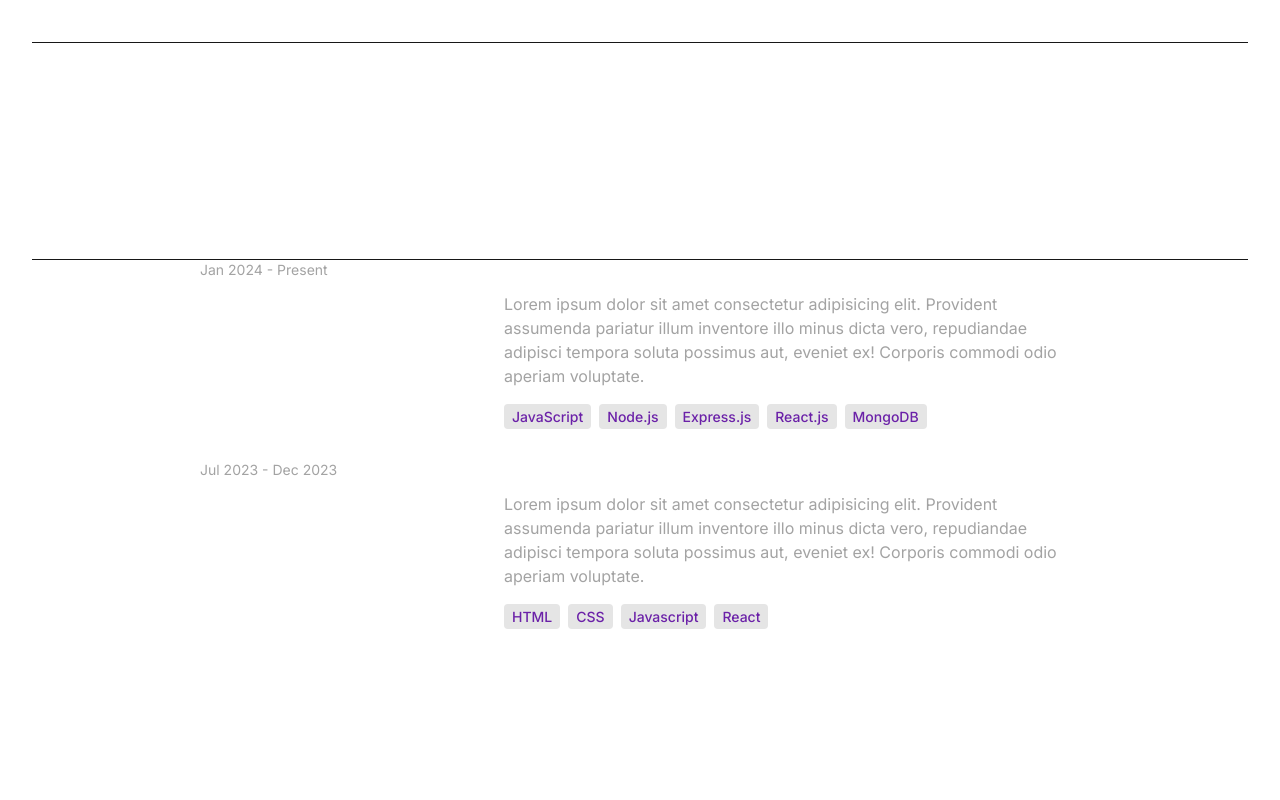
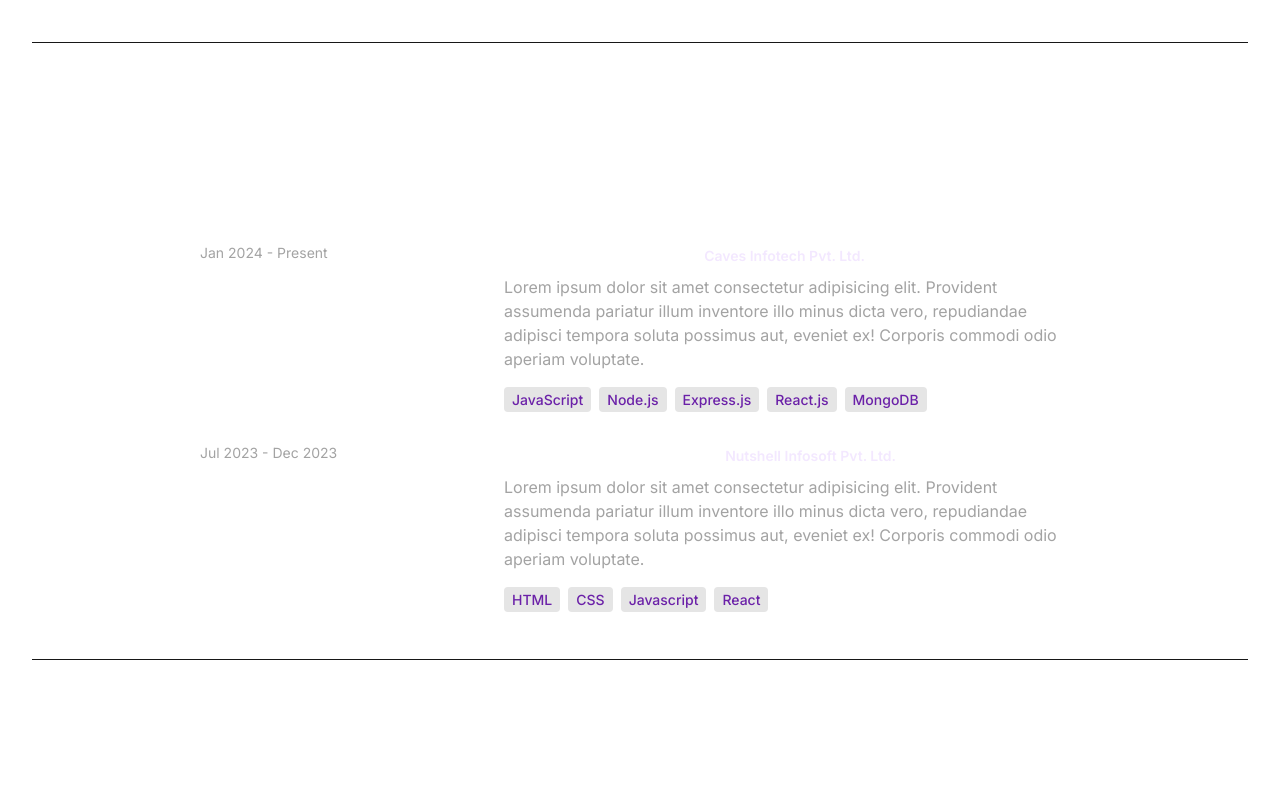
Before and after one commit to AkkiD7/next_portfollio, a Next.js app: page / in a window 1280 px wide. Shown: the part 1900-2700 px from the top of the page. Built offline with nearby package versions, Linux system fonts and the light colour scheme.

Commit message:
updated experience

```diff
--- a/src/components/Experiences.js
+++ b/src/components/Experiences.js
@@ -1,11 +1,12 @@
 import React from "react";
 import { EXPERIENCES } from "@/data/data";
+
 export default function Experiences() {
   return (
     <>
-      <div className="border-b ☐ border-neutral-900 pb-4">
+      <div className="border-b border-neutral-900 pb-4">
         <h1 className="my-20 text-center text-4xl">Experiences</h1>
-      </div>
+        <div>
           {EXPERIENCES.map((experience, index) => (
             <div key={index} className="mb-8 flex flex-wrap lg:justify-center">
               <div className="w-full lg:w-1/4">
@@ -14,7 +15,7 @@ export default function Experiences() {
               <div className="w-full max-w-xl lg:w-3/4">
                 <h6 className="mb-2 font-semibold">
                   {experience.role} −{" "}
-              <span className="text-sm Itext-purple-100">
+                  <span className="text-sm text-purple-100">
                     {experience.company}
                   </span>
                 </h6>
@@ -22,8 +23,7 @@ export default function Experiences() {
                 {experience.technologies.map((tech, index) => (
                   <span
                     key={index}
-                className="mr-2 mt-4 rounded ☐ bg-neutral-200 px-2 py-1 text-sm
-              font-medium text-purple-800"
+                    className="mr-2 mt-4 rounded bg-neutral-200 px-2 py-1 text-sm font-medium text-purple-800"
                   >
                     {tech}
                   </span>
@@ -31,6 +31,8 @@ export default function Experiences() {
               </div>
             </div>
           ))}
+        </div>
+      </div>
     </>
   );
 }
--- a/src/data/data.js
+++ b/src/data/data.js
@@ -96,7 +96,7 @@ export const PROJECTS = [
 ];
 
 export const CONTACT = {
-  address: "767 Fifth Avenue, New York, NY 10153 ",
-  phoneNo: "+12 4555 666 00",
-  email: "me@example.com",
+  address: "Nashik, Maharashtra, India",
+  phoneNo: "+91 9922430199",
+  email: "akshayyydabhade@gmail.com",
 };
```
Lines whose indentation alone changed are shown as unchanged.
